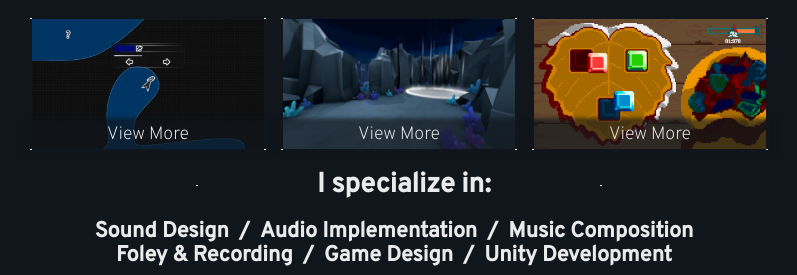
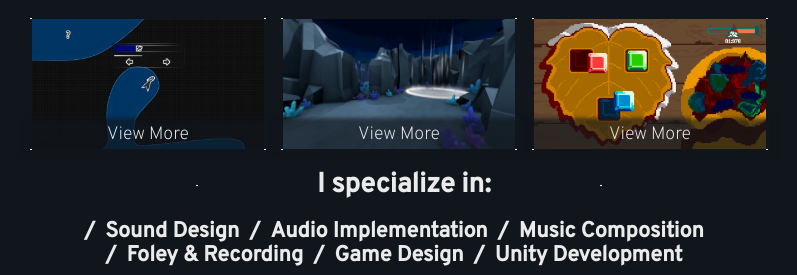
Before and after one commit to violeterisb/audio.zachberglund.com, a Gatsby site: page / in a window 1280 px wide. Shown: the part 635-910 px from the top of the page, without its empty margins (241-1038 px from the left). Built offline with nearby package versions, Linux system fonts and the light colour scheme; Gatsby itself is replaced by a stand-in of ours.

Commit message:
fixed issue with lists

```diff
--- a/src/styles/mixins.scss
+++ b/src/styles/mixins.scss
@@ -442,10 +442,10 @@ a.image-container {
       padding-right: 5px;
       text-indent: -10px;
     }
-    &:nth-child(3n + 1)::before {
+    /*&:nth-child(3n + 1)::before {
       content: none;
       margin-right: 0;
-    }
+    }*/
   }
   &.one-line-list {
     li {
```
